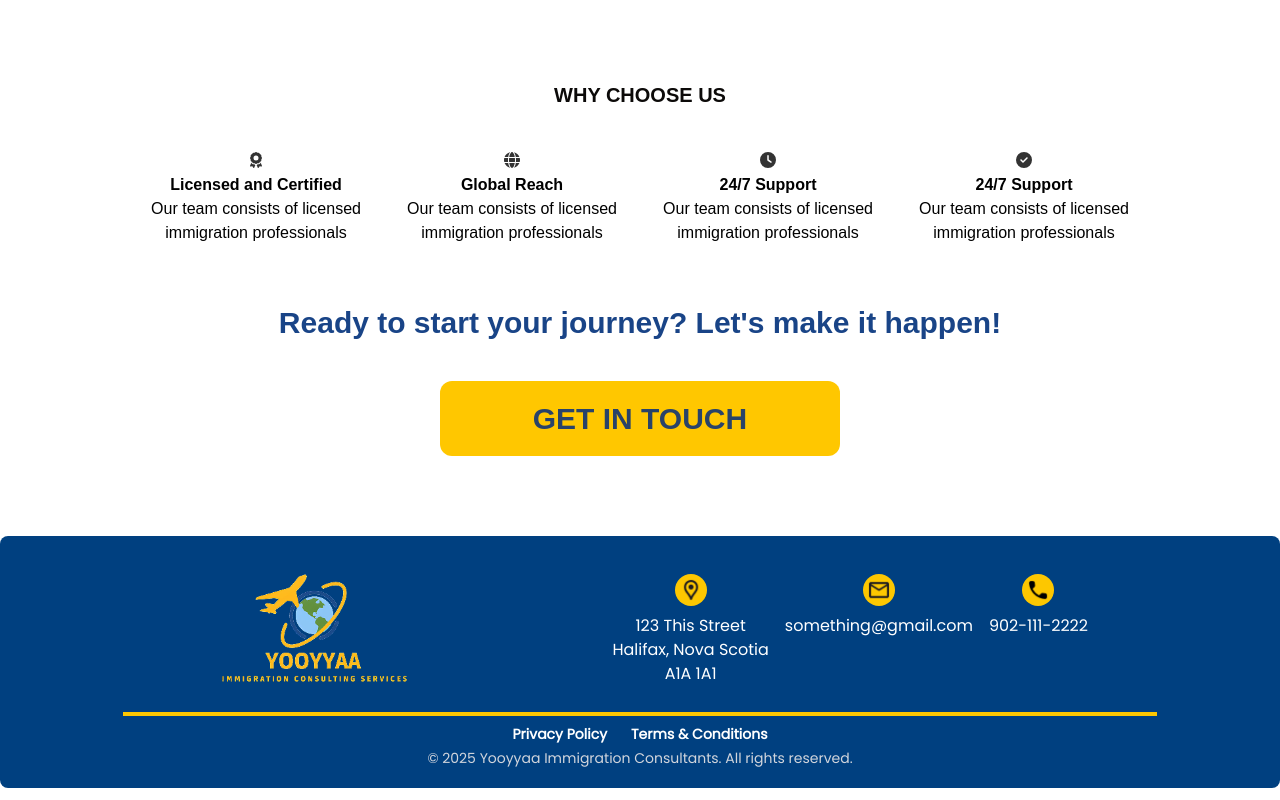
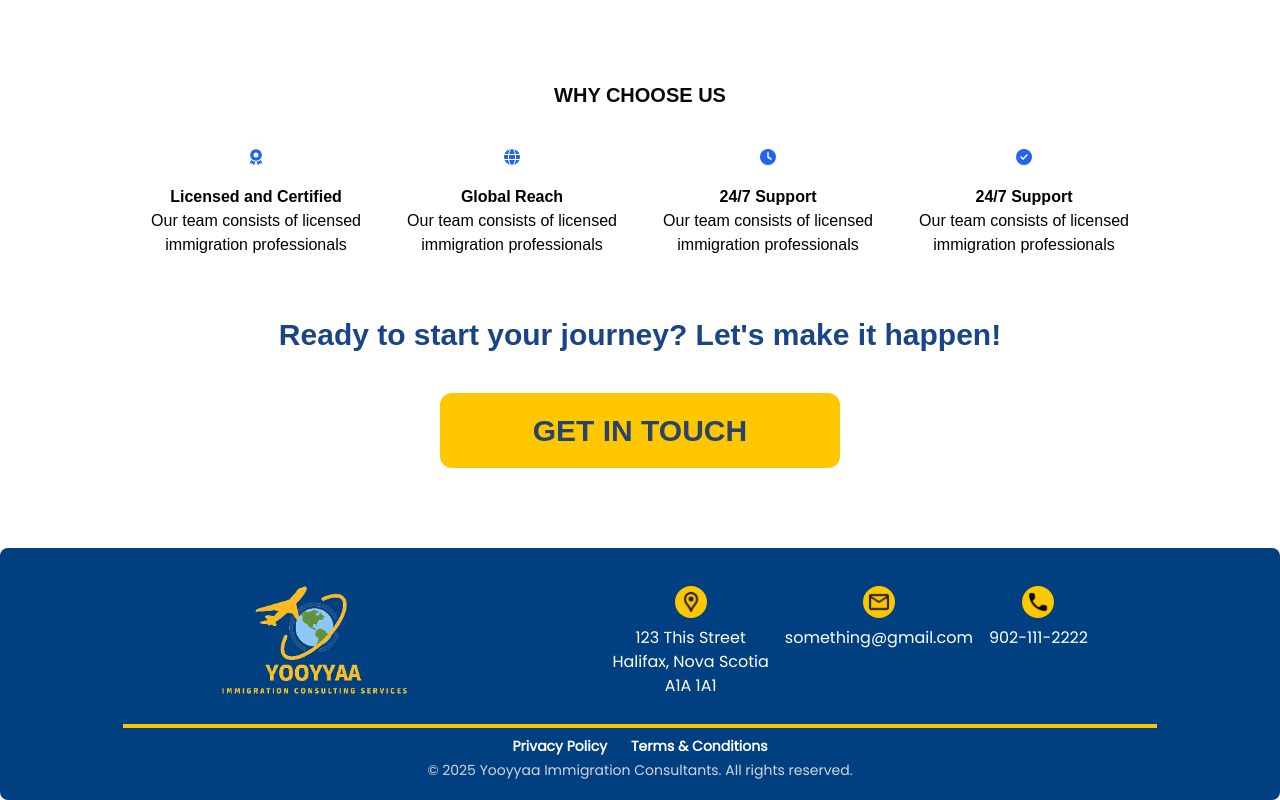
Before and after one commit to BestBow/Yooyyaa-Immigration-Consulting-Website, a React (Vite) app in the folder client/: page /about in a window 1280 px wide. Shown: the part 1305-2105 px from the top of the page. Built offline with nearby package versions, Linux system fonts and the light colour scheme.

Commit message:
small changes

```diff
--- a/client/src/pages/OurTeam.jsx
+++ b/client/src/pages/OurTeam.jsx
@@ -64,9 +64,9 @@ function AboutUs() {
                 <h4 className="mb-10"><b className="text-stone-950 text-xl">WHY CHOOSE US</b></h4>
                 {/* <span className="line mb-4"></span> */}
                 {/* <p><b>Lorem ipsum dolor sit amet consectetur adipisicing elit. Esse corporis suscipit veritatis voluptatem, quaerat repellendus nemo. Ipsam, neque deserunt necessitatibus veniam commodi est nam? Minus porro eos voluptatum necessitatibus natus.</b></p> */}
-                <div className="grid grid-cols-4">
+                <div className="grid grid-cols-4 reasons">
                     <div>
-                        <FontAwesomeIcon className="icon" icon={faAward} />
+                        <FontAwesomeIcon className="icon" icon={faAward} inverse />
                         <p><b>Licensed and Certified</b></p>
                         <p>Our team consists of licensed immigration professionals</p>
                     </div>
--- a/client/src/styles/OurTeam.css
+++ b/client/src/styles/OurTeam.css
@@ -98,10 +98,7 @@
             }
         }
 
-        .why-us .icon {
-            color: #2563EB !important;
-            margin-bottom: 100px;
-        }
+
     }
     .connect{
 
@@ -112,6 +109,10 @@
             font-weight: 900;
         }
     }
+}
+.reasons .icon {
+    color: #2563EB !important;
+    margin-bottom: 15px;
 }
 
 @media screen and (max-width: 450px) {
```
